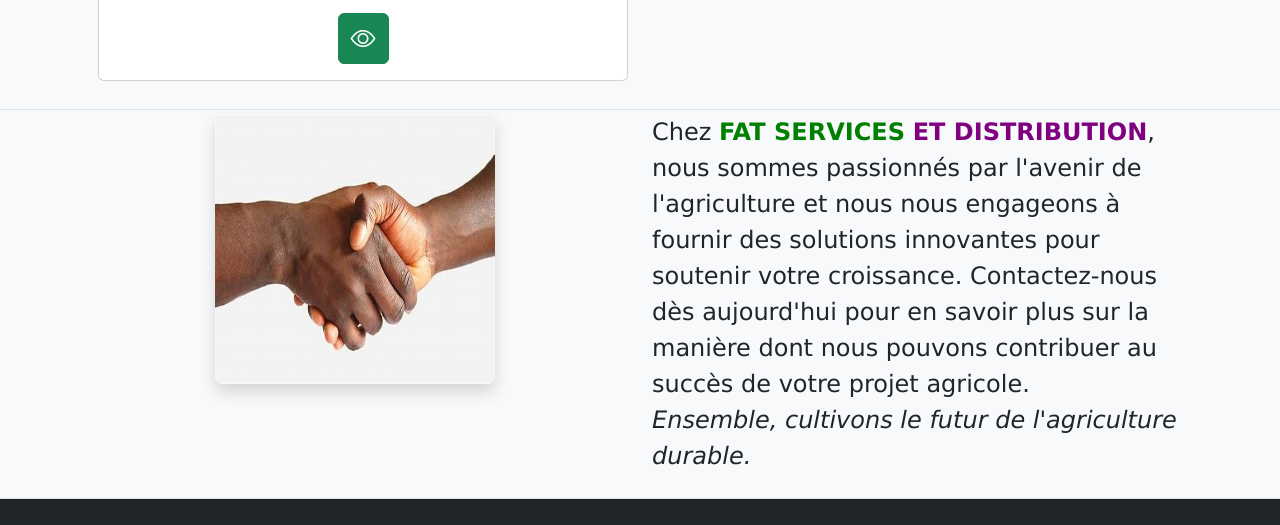
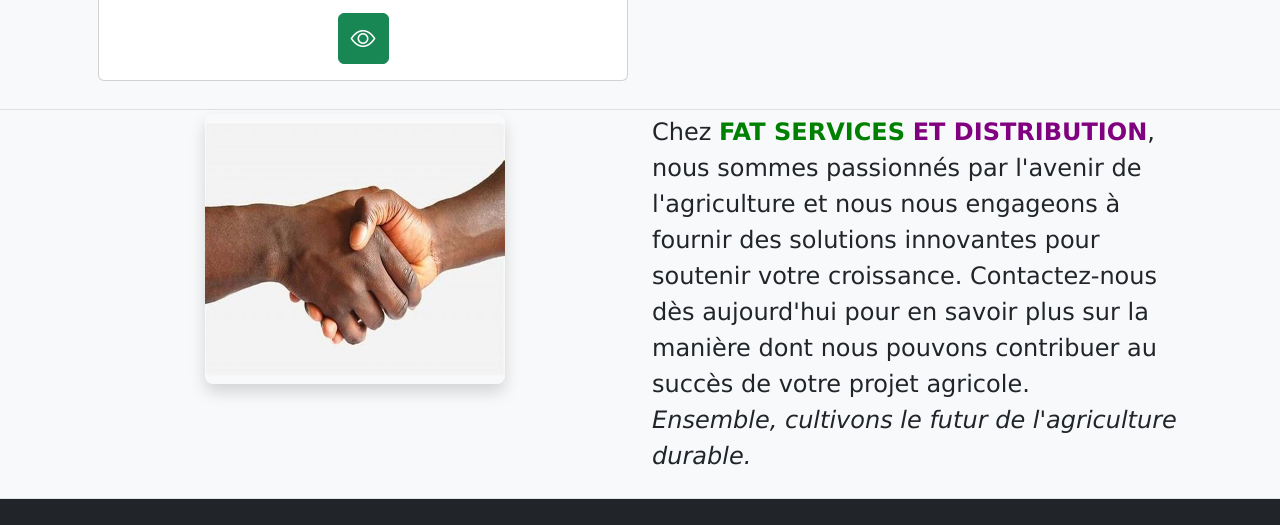
Before and after one commit to Bambaou/Fat-service, a plain HTML site: page index.html in a window 1280 px wide. Shown: the part 2902-3427 px from the top of the page. Drawn offline with nearby package versions, Linux system fonts and the light colour scheme.

Commit message:
Update index.html

```diff
--- a/index.html
+++ b/index.html
@@ -446,7 +446,7 @@
 		<div class="container">
 			<div class="row">
 				<div class="col-12 col-sm-6 col-md-10 col-lg-6">
-					<img src="image/approch1.jpg" alt="no-image" title="" class="rounded-3 mx-auto d-block shadow" style="width: 280px; height: 270px;" id="img-approch">
+					<img src="image/approch1.jpg" alt="no-image" title="" class="rounded-3 mx-auto d-block shadow py-2" style="width: 300px; height: 270px;" id="img-approch">
 				</div>
 				<div class="col-12 col-sm-6 col-md-10 col-lg-6">
 					<!--<h2 class="fw-bold">Notre approche</h2>-->
```
